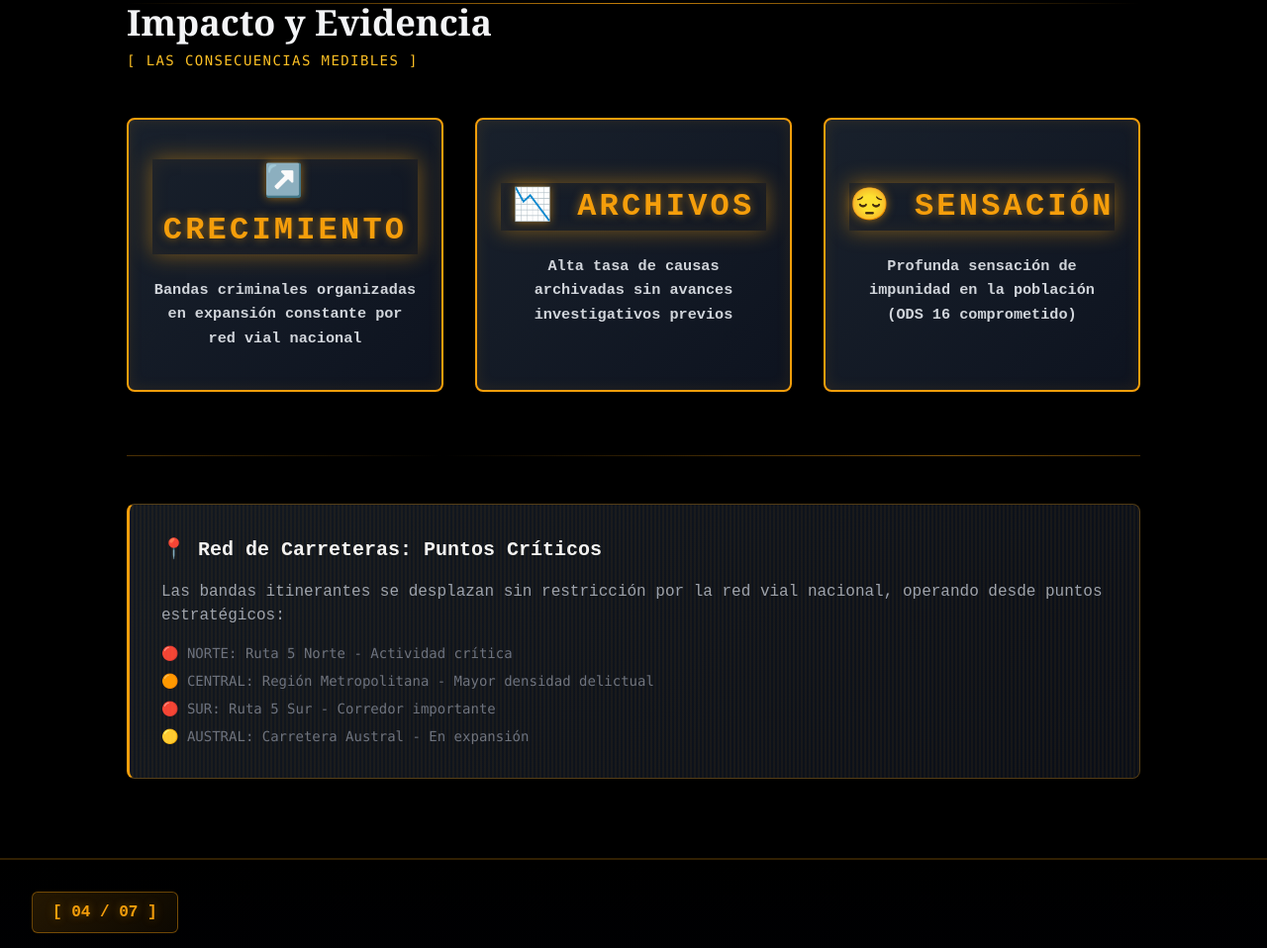
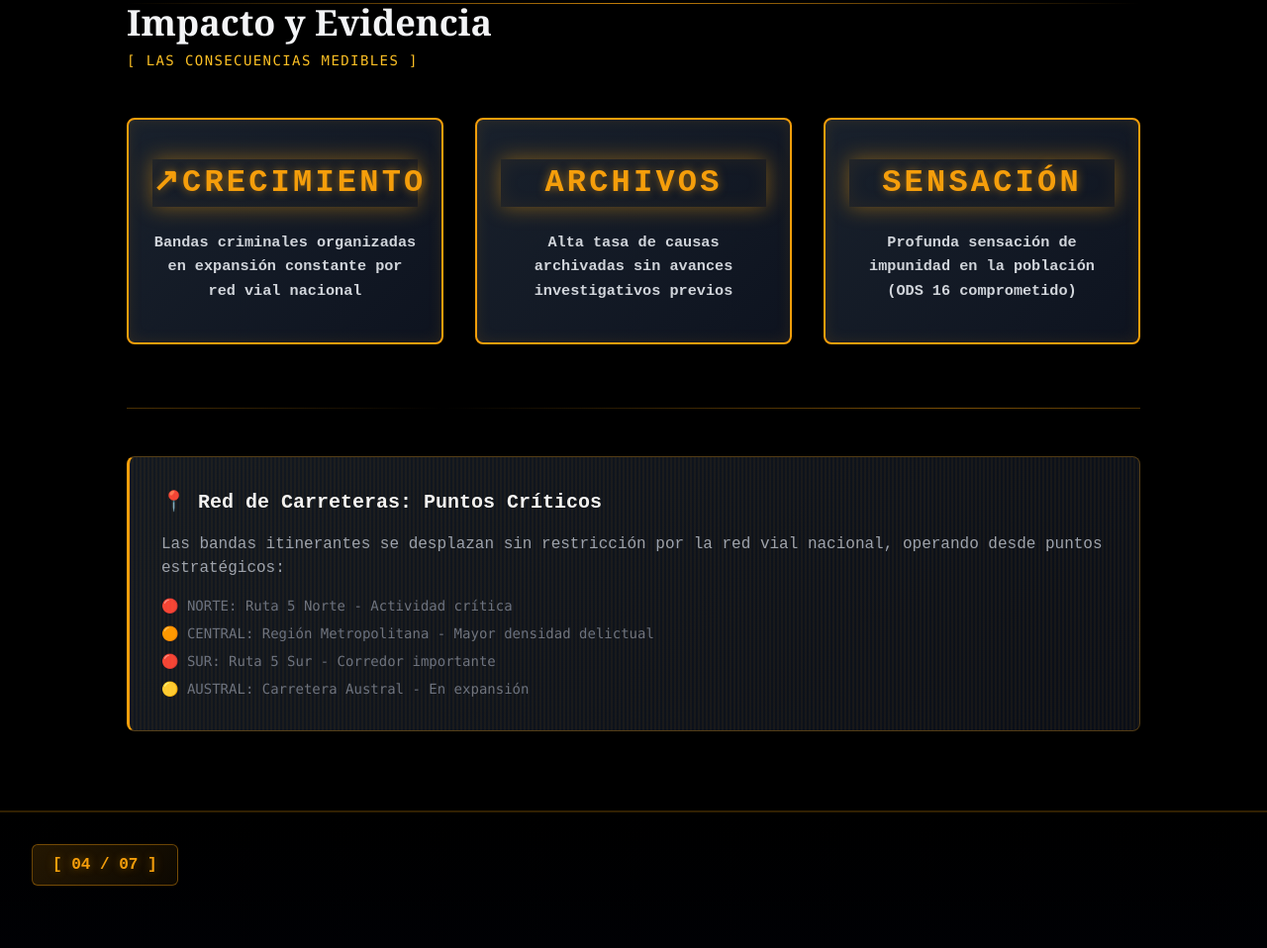
Before and after one commit to HatziveIgnacio/proyecto-innovacion-1, a plain HTML site: page index.html in a window 1280 px wide. Shown: the part 1695-2653 px from the top of the page at 99% size. Drawn offline with nearby package versions, Linux system fonts and the light colour scheme.

Commit message:
fuera iconos

```diff
--- a/index.html
+++ b/index.html
@@ -761,17 +761,17 @@
 
             <div class="grid md:grid-cols-3 gap-8 mb-16">
                 <div class="stat-highlight">
-                    <div class="accent-yellow">↗️ CRECIMIENTO</div>
+                    <div class="accent-yellow">↗CRECIMIENTO</div>
                     <p class="text-gray-300">Bandas criminales organizadas en expansión constante por red vial nacional</p>
                 </div>
 
                 <div class="stat-highlight">
-                    <div class="accent-yellow">📉 ARCHIVOS</div>
+                    <div class="accent-yellow">ARCHIVOS</div>
                     <p class="text-gray-300">Alta tasa de causas archivadas sin avances investigativos previos</p>
                 </div>
 
                 <div class="stat-highlight">
-                    <div class="accent-yellow">😔 SENSACIÓN</div>
+                    <div class="accent-yellow">SENSACIÓN</div>
                     <p class="text-gray-300">Profunda sensación de impunidad en la población (ODS 16 comprometido)</p>
                 </div>
             </div>
```
